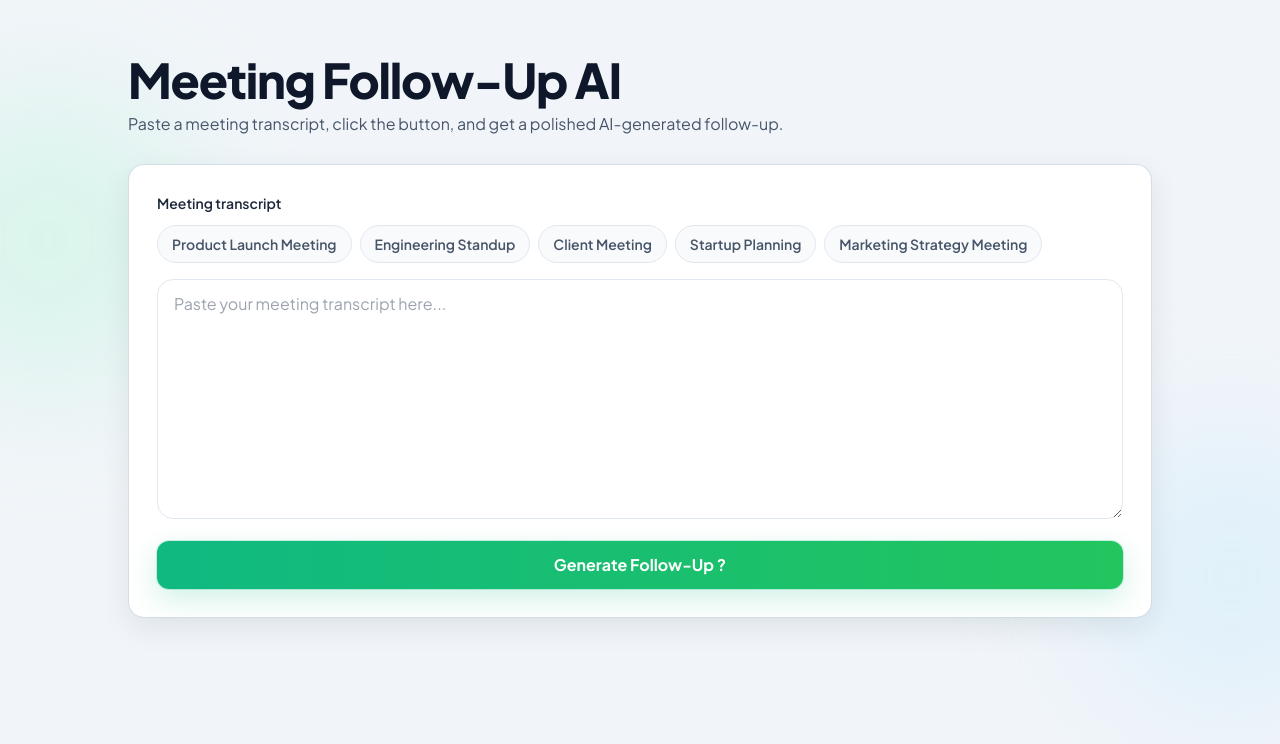
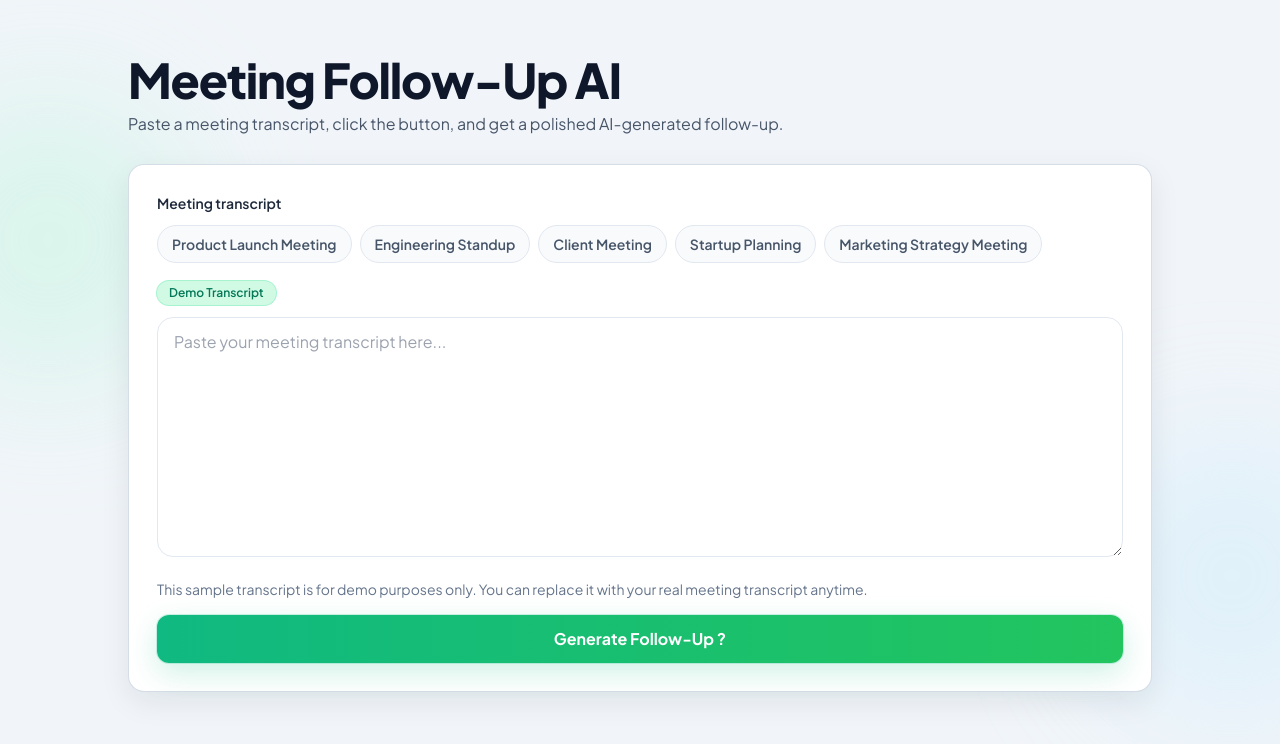
Before and after one commit to aparnaburhade/meeting-followup-ai, a React (Vite) app in the folder frontend/: page / in a window 1280 px wide. Shown: the top 744 px of the page. Built offline with nearby package versions, Linux system fonts and the light colour scheme; the HTML template or start-up script is replaced by a standard one.

Commit message:
Demo transcript badge added

```diff
--- a/frontend/src/App.jsx
+++ b/frontend/src/App.jsx
@@ -230,6 +230,10 @@ function App() {
             })}
           </div>
 
+          <div className="mb-3 inline-flex items-center rounded-full bg-emerald-100 px-3 py-1 text-xs font-semibold text-emerald-700 ring-1 ring-emerald-200">
+            Demo Transcript
+          </div>
+
           <textarea
             id="transcript"
             value={transcript}
@@ -237,6 +241,10 @@ function App() {
             placeholder="Paste your meeting transcript here..."
             className="mb-4 h-60 w-full rounded-2xl border border-slate-200 bg-white px-4 py-3 text-slate-800 outline-none transition focus:border-emerald-300 focus:ring-4 focus:ring-emerald-100"
           />
+
+          <p className="mb-4 text-xs text-slate-500 md:text-sm">
+            This sample transcript is for demo purposes only. You can replace it with your real meeting transcript anytime.
+          </p>
 
           <button
             type="button"
```
